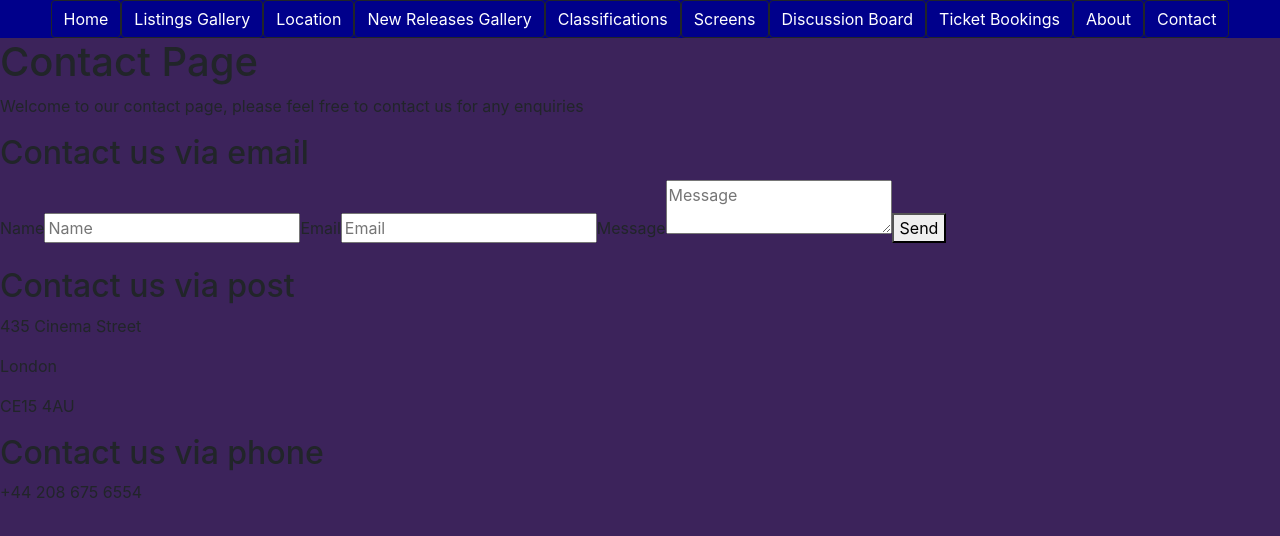
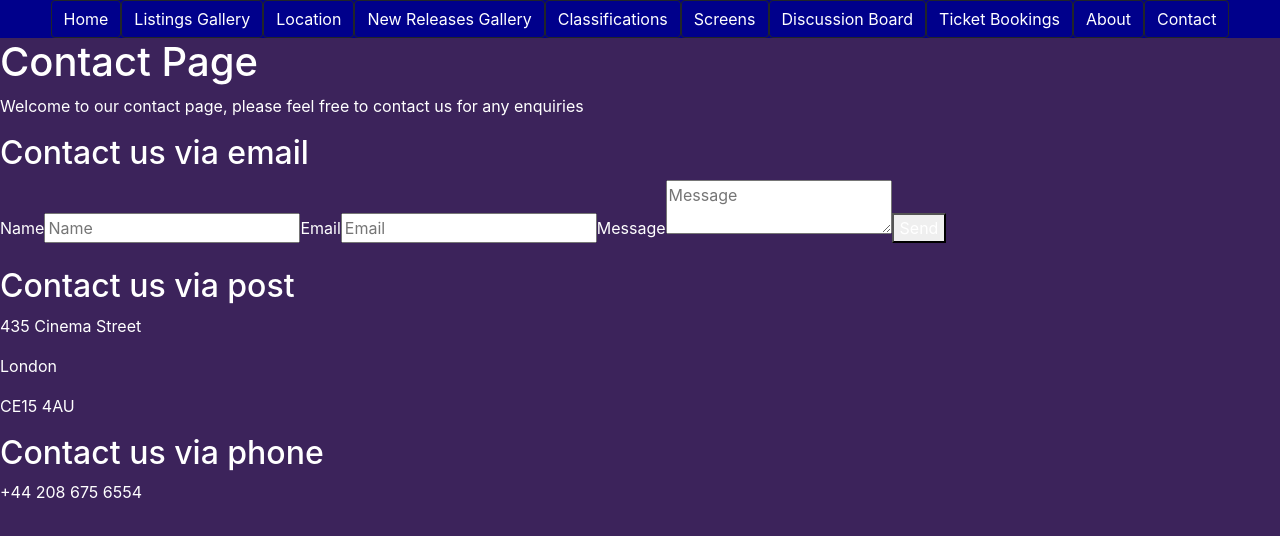
Before and after one commit to Peter-Dagley/Movie-Website, a React (Create React App) app in the folder Frontend/moviewebsite/: page /contact in a window 1280 px wide. Shown: the top 536 px of the page. Built offline with nearby package versions, Linux system fonts and the light colour scheme.

Commit message:
Added styling

```diff
--- a/Frontend/moviewebsite/src/components/Pages/Contact/ContactContent.js
+++ b/Frontend/moviewebsite/src/components/Pages/Contact/ContactContent.js
@@ -1,37 +1,38 @@
 import React from "react";
+import './ContactStyles.css';
 
 
 const Contact = () => {
   return <div>
-    <h1> Contact Page</h1>
-    <p>Welcome to our contact page, please feel free to contact us for any enquiries</p>
+    <h1 className='primary'> Contact Page</h1>
+    <p className='primary'>Welcome to our contact page, please feel free to contact us for any enquiries</p>
 
 
-    <h2>Contact us via email</h2>
+    <h2 className='primary'>Contact us via email</h2>
     <form action="https://submit-form.com/jEKHvH5d">
-  <label for="name">Name</label>
+  <label for="name" className='primary'>Name</label>
   <input type="text" id="name" name="name" placeholder="Name" required="" />
-  <label for="email">Email</label>
+  <label for="email" className='primary'>Email</label>
   <input type="email" id="email" name="email" placeholder="Email" required="" />
-  <label for="message">Message</label>
+  <label for="message" className='primary'>Message</label>
   <textarea
     id="message"
     name="message"
     placeholder="Message"
     required=""
   ></textarea>
-  <button type="submit">Send</button>
+  <button type="submit" className='primary'>Send</button>
 </form>
 <br/>
 
 
-    <h2>Contact us via post</h2>
-    <p>435 Cinema Street</p>
-    <p>London</p>
-    <p>CE15 4AU</p>
+    <h2 className='primary'>Contact us via post</h2>
+    <p className='primary'>435 Cinema Street</p>
+    <p className='primary'>London</p>
+    <p className='primary'>CE15 4AU</p>
 
-    <h2>Contact us via phone</h2>
-    <p>+44 208 675 6554</p>
+    <h2 className='primary'>Contact us via phone</h2>
+    <p className='primary'>+44 208 675 6554</p>
 
 
   </div>
```
